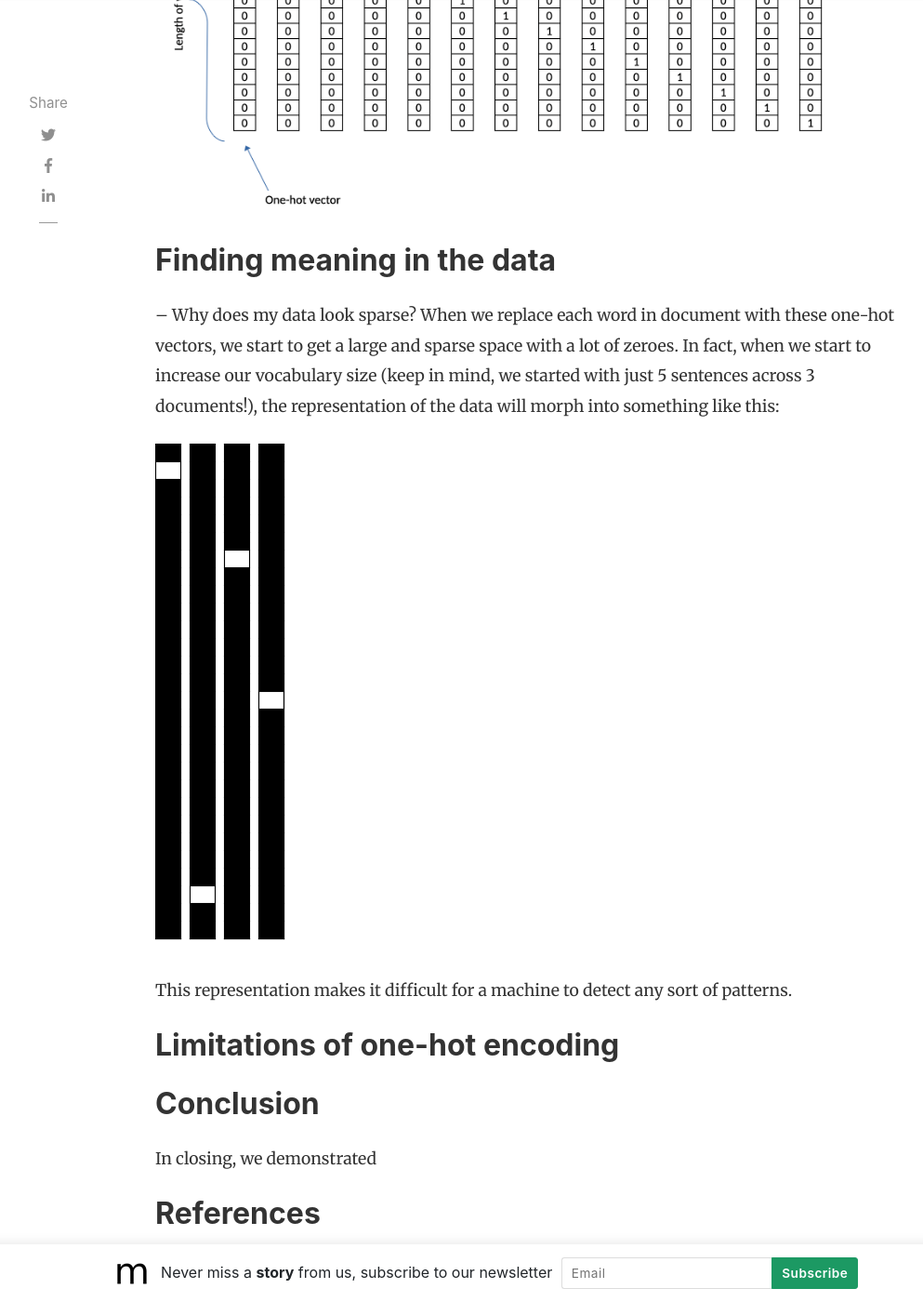
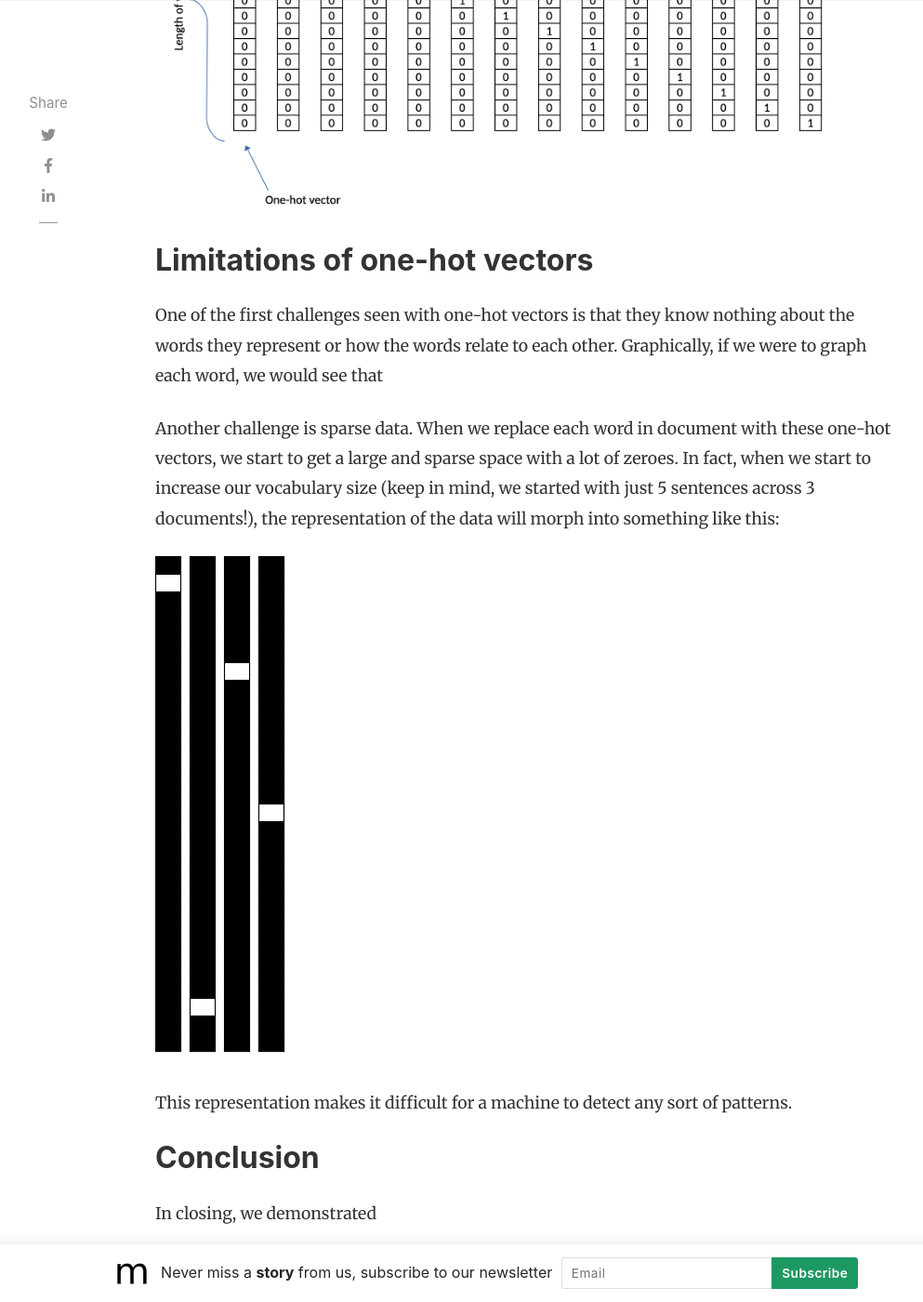
Before and after one commit to slsu0424/slsu0424.github.io, a Jekyll site: the page built from _posts/2023-07-27-test.md, in a window 1280 px wide and 1400 px high, scrolled down 3723 px. Shown: the whole window at 93% size, without its empty margins (118-1111 px from the left). Built offline with Jekyll 4.4.1, drawn with Linux system fonts in a browser that asks for light colours; nearby versions of some CDN libraries; comment, search, counter and statistics services are not loaded.

Commit message:
Update 2023-07-27-test.md

```diff
--- a/_posts/2023-07-27-test.md
+++ b/_posts/2023-07-27-test.md
@@ -48,18 +48,17 @@ Each word is represented as a one-hot vector of the dimension 14 (vocabulary siz
 
 ![encoding](/assets/images/2023-07-28_encoding.png)
 
-## Finding meaning in the data
+## Limitations of one-hot vectors
 
--- Why does my data look sparse?
-When we replace each word in document with these one-hot vectors, we start to get a large and sparse space with a lot of zeroes.  In fact, when we start to increase our vocabulary size (keep in mind, we started with just 5 sentences across 3 documents!), the representation of the data will morph into something like this:
+One of the first challenges seen with one-hot vectors is that they know nothing about the words they represent or how the words relate to each other.  Graphically, if we were to graph each word, we would see that
+
+
+Another challenge is sparse data.  When we replace each word in document with these one-hot vectors, we start to get a large and sparse space with a lot of zeroes.  In fact, when we start to increase our vocabulary size (keep in mind, we started with just 5 sentences across 3 documents!), the representation of the data will morph into something like this:
 
 ![encoding_sparse](/assets/images/2023-08-02_encoding_sparse.png)
 
 
 This representation makes it difficult for a machine to detect any sort of patterns.
-
-## Limitations of one-hot encoding
-
 
 
 ## Conclusion
```
